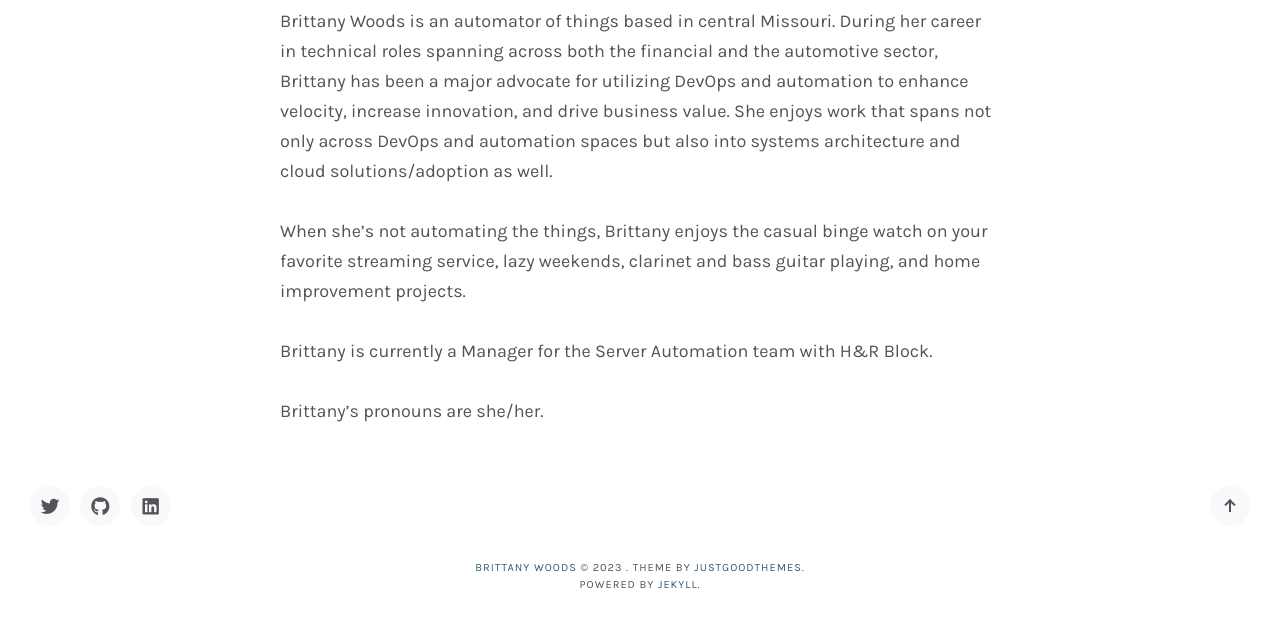
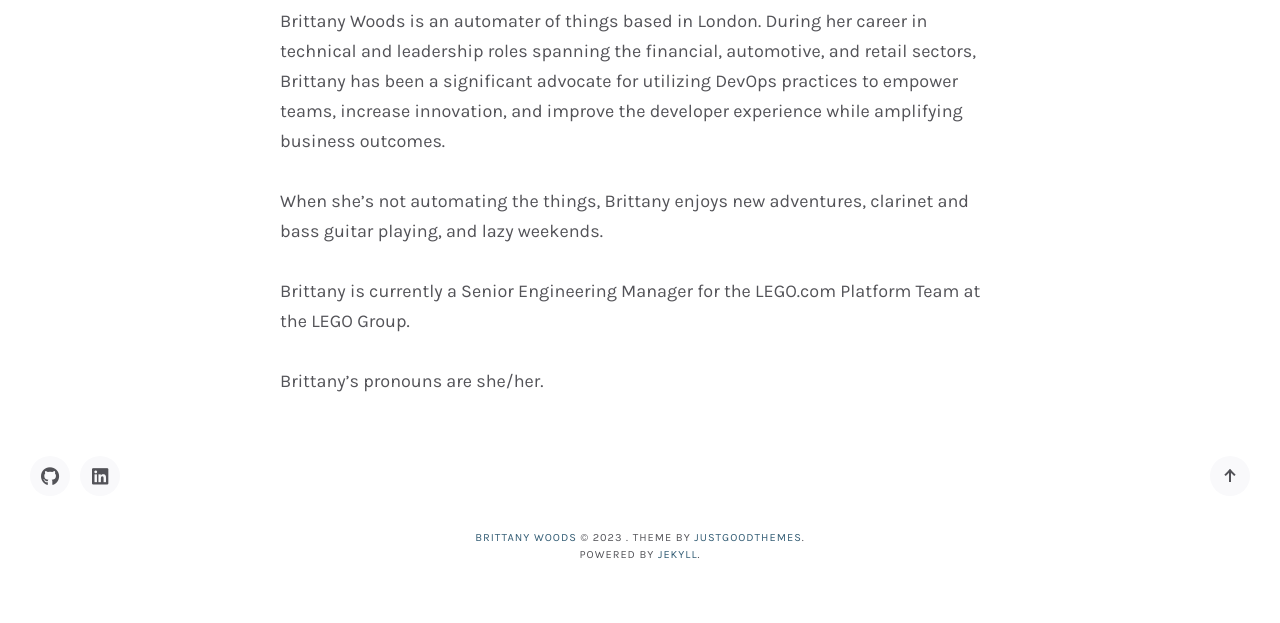
Before and after one commit to bnwoods/bnwoods.github.io, a Jekyll site: the page built from about.md, in a window 1280 px wide and 900 px high, scrolled down 796 px, cut to the strip 277-900 px from the top of the window. Built offline with Jekyll 4.4.1, drawn with Linux system fonts in a browser that asks for light colours; some web fonts are replaced; comment, search, counter and statistics services are not loaded; after the commit the page ends 1666 px from its top, so only the background shows below that.

```diff
--- a/_config.yml
+++ b/_config.yml
@@ -25,7 +25,7 @@ contact_page_description: "Have a question or want to get in touch? Feel free to
 thankyou_page_description: "Your message has been successfully sent. I will be in touch soon!"
 
 # Social links
-twitter: 'bnwoods2008'
+twitter:
 facebook:
 github: 'bnwoods'
 codepen:
--- a/about.md
+++ b/about.md
@@ -4,11 +4,10 @@ title: About
 featured_image: /assets/images/pages/about-brittany.jpg
 ---
 
-Brittany Woods is an automator of things based in central Missouri. During her career in technical roles spanning across both the financial and the automotive sector, Brittany has been a major advocate for utilizing DevOps and automation to enhance velocity, increase innovation, and drive business value. She enjoys work that spans not only across DevOps and automation spaces but also into systems architecture and cloud solutions/adoption as well.
+Brittany Woods is an automater of things based in London. During her career in technical and leadership roles spanning the financial, automotive, and retail sectors, Brittany has been a significant advocate for utilizing DevOps practices to empower teams, increase innovation, and improve the developer experience while amplifying business outcomes.
 
+When she's not automating the things, Brittany enjoys new adventures, clarinet and bass guitar playing, and lazy weekends.
 
-When she's not automating the things, Brittany enjoys the casual binge watch on your favorite streaming service, lazy weekends, clarinet and bass guitar playing, and home improvement projects.
-
-Brittany is currently a Manager for the Server Automation team with H&R Block.
+Brittany is currently a Senior Engineering Manager for the LEGO.com Platform Team at the LEGO Group.
 
 Brittany’s pronouns are she/her.
```
Also changed, not shown: speaking.md (+6 -1 lines).
